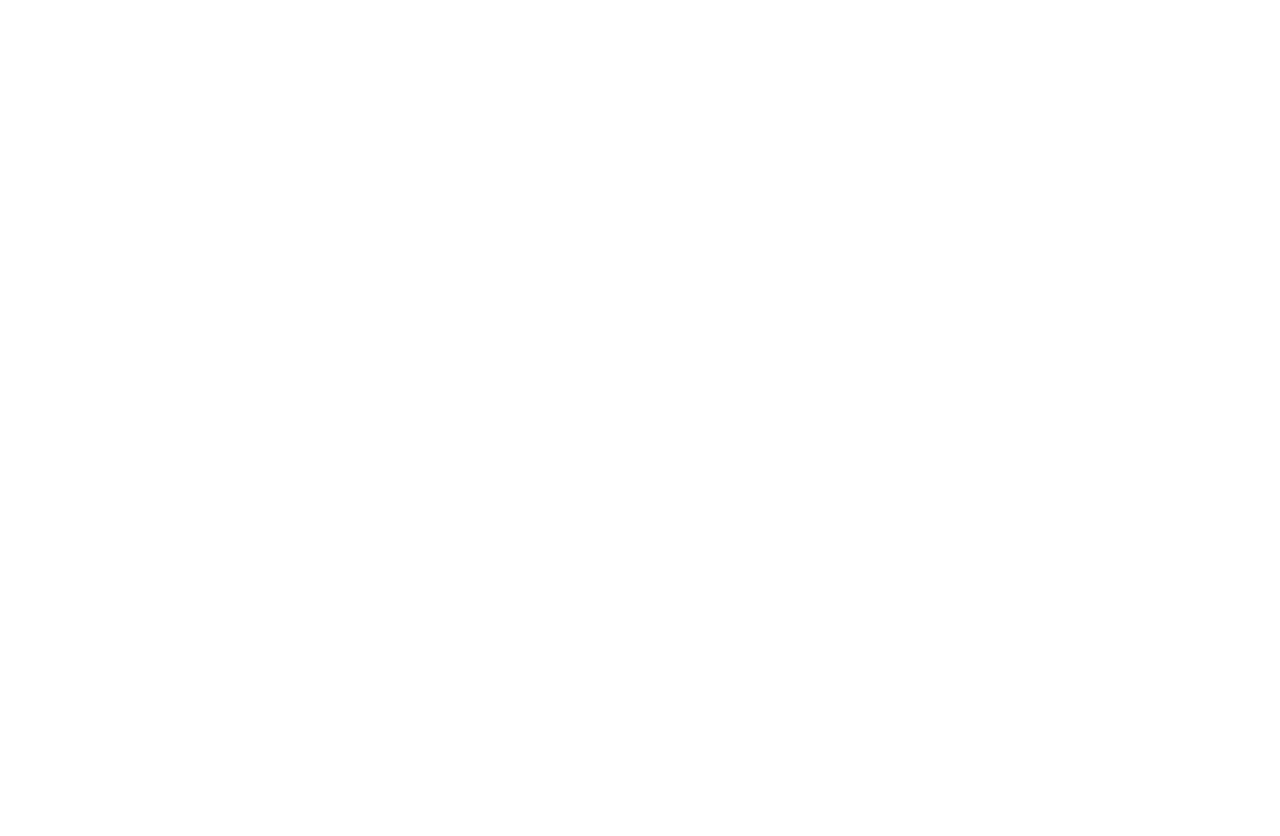
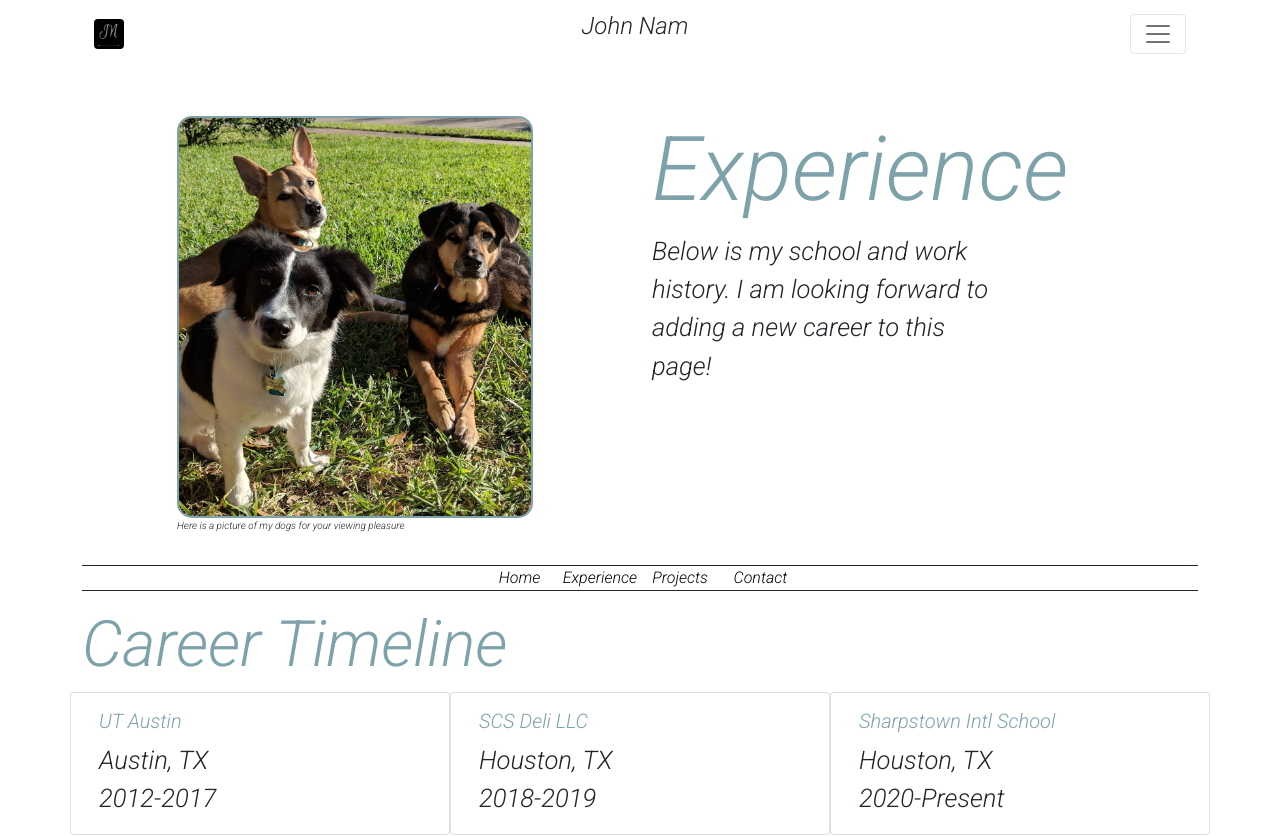
Before and after one commit to johnnam1121/old-portfolio, a React (Create React App) app: page /portfolio/AboutMe in a window 1280 px wide. Before the commit this address had no page. Shown: the top 836 px of the page. Before the commit the page ends 800 px from the top, so only its background shows below. Built offline with nearby package versions, Linux system fonts and the light colour scheme.

Commit message:
href update

```diff
--- a/src/App.js
+++ b/src/App.js
@@ -18,9 +18,9 @@
         <BrowserRouter basename="/portfolio">
           <Routes>
             <Route path="/" element={<Home />} />
-            <Route path="/#/AboutMe" element={<AboutMe />} />
-            <Route path="/#/MyWorks" element={<MyWorks />} />
-            <Route path="/#/ContactMe" element={<ContactMe />} />
+            <Route path="/AboutMe" element={<AboutMe />} />
+            <Route path="/MyWorks" element={<MyWorks />} />
+            <Route path="/ContactMe" element={<ContactMe />} />
           </Routes>
         </BrowserRouter>
       </div>
--- a/src/Components/MiddleBar.js
+++ b/src/Components/MiddleBar.js
@@ -11,13 +11,13 @@
             <a className='navItem' href="/portfolio">Home</a>
           </Col>
           <Col sm={3}>
-            <a className='navItem' href="/portfolio/AboutMe">Experience</a>
+            <a className='navItem' href="/portfolio/#/AboutMe">Experience</a>
           </Col>
           <Col sm={3}>
-            <a className='navItem' href="/portfolio/MyWorks">Projects</a>
+            <a className='navItem' href="/portfolio/#/MyWorks">Projects</a>
           </Col>
           <Col sm={3}>
-            <a className='navItem' href="/portfolio/ContactMe">Contact</a>
+            <a className='navItem' href="/portfolio/#/ContactMe">Contact</a>
           </Col>
         </Row>
       </Container>
```
